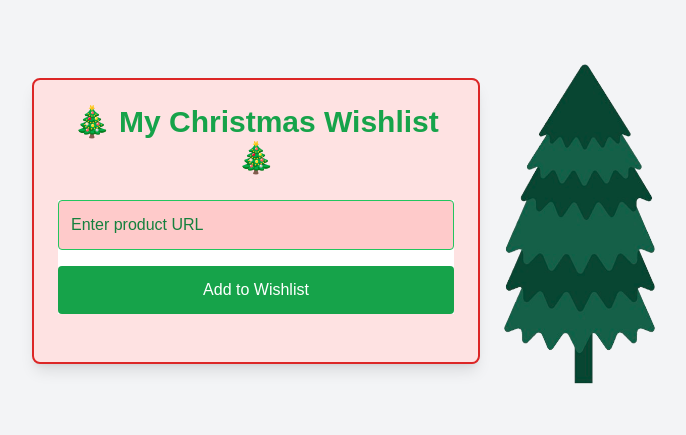
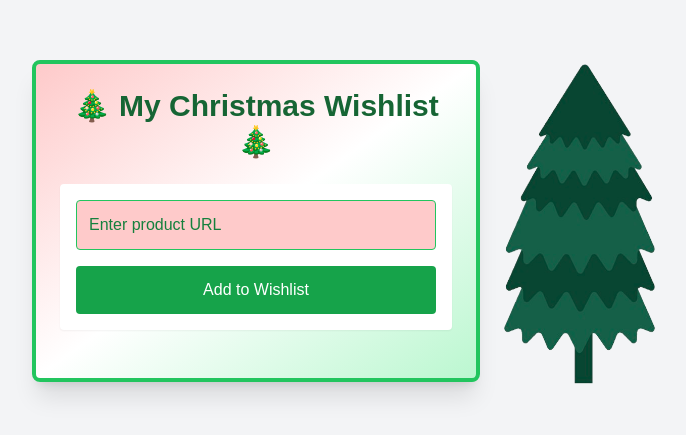
Before and after one commit to code-differently/24q4-team3, a Next.js app in the folder capstone/: page / in a window 1280 px wide. Shown: the part 179-614 px from the top of the page, without its empty margins (288-974 px from the left). Built offline with nearby package versions, Linux system fonts and the light colour scheme.

Commit message:
feat: adds design changes tp wishlist form

```diff
--- a/capstone/src/app/components/WishlistForm.tsx
+++ b/capstone/src/app/components/WishlistForm.tsx
@@ -66,11 +66,11 @@ export default function WishlistForm() {
   };
 
   return (
-    <div className="w-full max-w-md p-6 bg-red-100 rounded-lg shadow-lg border-2 border-red-600">
-      <h1 className="text-3xl font-bold mb-6 text-green-600 text-center">🎄 My Christmas Wishlist 🎄</h1>
+    <div className="w-full max-w-md p-6 bg-gradient-to-br from-red-200 via-white to-green-200 rounded-lg shadow-xl border-4 border-green-500">
+      <h1 className="text-3xl font-bold mb-6 text-green-800 text-center">🎄 My Christmas Wishlist 🎄</h1>
 
       {/* URL Input */}
-      <form onSubmit={handleSubmit} className={`flex flex-col gap-4 mb-6 ${error ? 'bg-red-200' : 'bg-white'}`}>
+      <form onSubmit={handleSubmit} className={`flex flex-col gap-4 mb-6 ${error ? 'bg-red-200 border border-red-400' : 'bg-white'} p-4 rounded shadow-sm`}>
         <input
           type="url"
           value={url}
@@ -82,7 +82,7 @@ export default function WishlistForm() {
         <button
           type="submit"
           disabled={loading}
-          className="p-3 bg-green-600 text-white rounded disabled:opacity-50 hover:bg-green-500"
+          className="p-3 bg-green-600 text-white rounded disabled:opacity-50 hover:bg-green-500 transition-all duration-300"
         >
           {loading ? 'Adding...' : 'Add to Wishlist'}
         </button>
```
